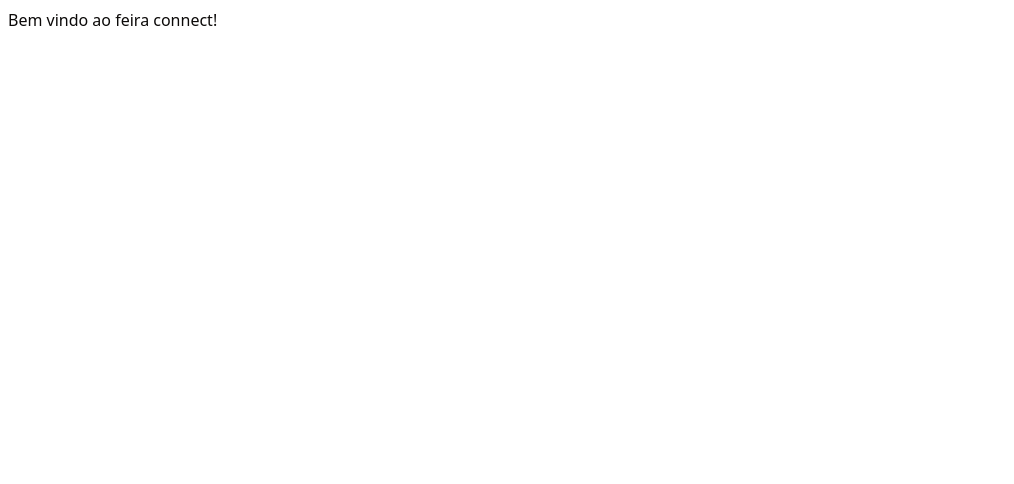
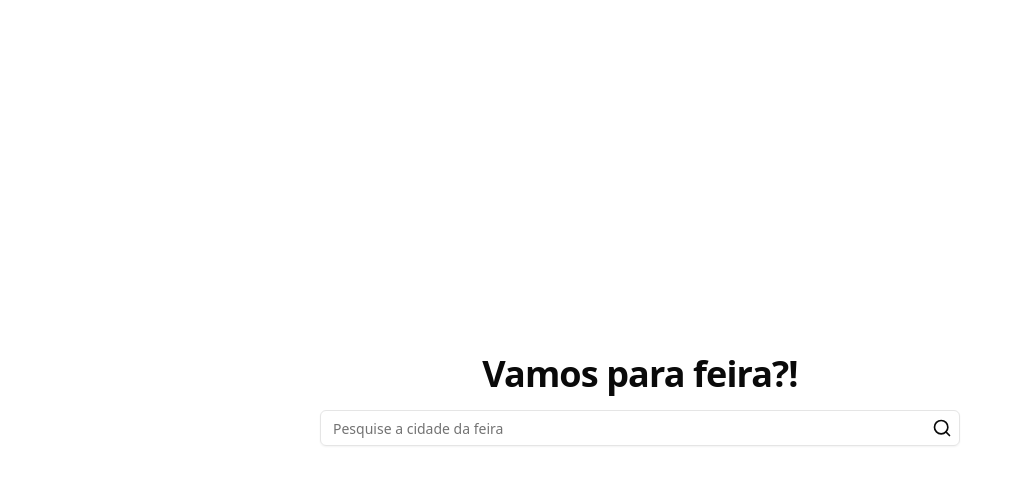
Before and after one commit to Poggioli/FeiraConnect, a React (Vite) app: page / in a window 1280 px wide. Shown: the top 484 px of the page, without its empty margins (0-1014 px from the left). Built offline with nearby package versions, Linux system fonts and the light colour scheme.

Commit message:
feat: start search bar

```diff
--- a/package.json
+++ b/package.json
@@ -12,9 +12,11 @@
   },
   "dependencies": {
     "@radix-ui/react-icons": "^1.3.0",
+    "@radix-ui/react-slot": "^1.0.2",
     "@tanstack/react-router": "^1.19.1",
     "class-variance-authority": "^0.7.0",
     "clsx": "^2.1.0",
+    "lucide-react": "^0.356.0",
     "react": "^18.2.0",
     "react-dom": "^18.2.0",
     "tailwind-merge": "^2.2.1",
--- /dev/null
+++ b/src/components/IndexSearchBar/IndexSearchBar.tsx
@@ -0,0 +1,18 @@
+import { FC } from "react";
+import { IndexSearchBarProps } from "./types";
+import { useIndexSearchBar } from "./useIndexSearchBar";
+import { Input } from "@/components/ui/input";
+import { SearchIcon } from "lucide-react";
+
+export const IndexSearchBar: FC<IndexSearchBarProps> = () => {
+
+  const hook = useIndexSearchBar();
+  console.log({ hook })
+
+  return (
+    <div className="relative w-full max-w-screen-sm">
+      <Input className="pr-8" placeholder="Pesquise a cidade da feira" type="autocomplete" />
+      <SearchIcon className="w-5 h-5 absolute right-2 top-2" />
+    </div>
+  );
+};
--- /dev/null
+++ b/src/components/IndexSearchBar/index.tsx
@@ -0,0 +1,3 @@
+export * from './IndexSearchBar';
+export * from './useIndexSearchBar';
+export * from './types';
--- /dev/null
+++ b/src/components/IndexSearchBar/types.ts
@@ -0,0 +1 @@
+export type IndexSearchBarProps = {};
--- /dev/null
+++ b/src/components/IndexSearchBar/useIndexSearchBar.ts
@@ -0,0 +1,3 @@
+export function useIndexSearchBar() {
+  return null;
+}
--- /dev/null
+++ b/src/components/ui/button.tsx
@@ -0,0 +1,57 @@
+import * as React from "react"
+import { Slot } from "@radix-ui/react-slot"
+import { cva, type VariantProps } from "class-variance-authority"
+
+import { cn } from "@/lib/utils"
+
+const buttonVariants = cva(
+  "inline-flex items-center justify-center whitespace-nowrap rounded-md text-sm font-medium transition-colors focus-visible:outline-none focus-visible:ring-1 focus-visible:ring-ring disabled:pointer-events-none disabled:opacity-50",
+  {
+    variants: {
+      variant: {
+        default:
+          "bg-primary text-primary-foreground shadow hover:bg-primary/90",
+        destructive:
+          "bg-destructive text-destructive-foreground shadow-sm hover:bg-destructive/90",
+        outline:
+          "border border-input bg-background shadow-sm hover:bg-accent hover:text-accent-foreground",
+        secondary:
+          "bg-secondary text-secondary-foreground shadow-sm hover:bg-secondary/80",
+        ghost: "hover:bg-accent hover:text-accent-foreground",
+        link: "text-primary underline-offset-4 hover:underline",
+      },
+      size: {
+        default: "h-9 px-4 py-2",
+        sm: "h-8 rounded-md px-3 text-xs",
+        lg: "h-10 rounded-md px-8",
+        icon: "h-9 w-9",
+      },
+    },
+    defaultVariants: {
+      variant: "default",
+      size: "default",
+    },
+  }
+)
+
+export interface ButtonProps
+  extends React.ButtonHTMLAttributes<HTMLButtonElement>,
+    VariantProps<typeof buttonVariants> {
+  asChild?: boolean
+}
+
+const Button = React.forwardRef<HTMLButtonElement, ButtonProps>(
+  ({ className, variant, size, asChild = false, ...props }, ref) => {
+    const Comp = asChild ? Slot : "button"
+    return (
+      <Comp
+        className={cn(buttonVariants({ variant, size, className }))}
+        ref={ref}
+        {...props}
+      />
+    )
+  }
+)
+Button.displayName = "Button"
+
+export { Button, buttonVariants }
--- /dev/null
+++ b/src/components/ui/input.tsx
@@ -0,0 +1,25 @@
+import * as React from "react"
+
+import { cn } from "@/lib/utils"
+
+export interface InputProps
+  extends React.InputHTMLAttributes<HTMLInputElement> {}
+
+const Input = React.forwardRef<HTMLInputElement, InputProps>(
+  ({ className, type, ...props }, ref) => {
+    return (
+      <input
+        type={type}
+        className={cn(
+          "flex h-9 w-full rounded-md border border-input bg-transparent px-3 py-1 text-sm shadow-sm transition-colors file:border-0 file:bg-transparent file:text-sm file:font-medium placeholder:text-muted-foreground focus-visible:outline-none focus-visible:ring-1 focus-visible:ring-ring disabled:cursor-not-allowed disabled:opacity-50",
+          className
+        )}
+        ref={ref}
+        {...props}
+      />
+    )
+  }
+)
+Input.displayName = "Input"
+
+export { Input }
--- a/src/index.css
+++ b/src/index.css
@@ -5,47 +5,47 @@
 @layer base {
   :root {
     --background: 0 0% 100%;
-    --foreground: 20 14.3% 4.1%;
+    --foreground: 0 0% 3.9%;
     --card: 0 0% 100%;
-    --card-foreground: 20 14.3% 4.1%;
+    --card-foreground: 0 0% 3.9%;
     --popover: 0 0% 100%;
-    --popover-foreground: 20 14.3% 4.1%;
-    --primary: 24.6 95% 53.1%;
-    --primary-foreground: 60 9.1% 97.8%;
-    --secondary: 60 4.8% 95.9%;
-    --secondary-foreground: 24 9.8% 10%;
-    --muted: 60 4.8% 95.9%;
-    --muted-foreground: 25 5.3% 44.7%;
-    --accent: 60 4.8% 95.9%;
-    --accent-foreground: 24 9.8% 10%;
+    --popover-foreground: 0 0% 3.9%;
+    --primary: 0 0% 9%;
+    --primary-foreground: 0 0% 98%;
+    --secondary: 0 0% 96.1%;
+    --secondary-foreground: 0 0% 9%;
+    --muted: 0 0% 96.1%;
+    --muted-foreground: 0 0% 45.1%;
+    --accent: 0 0% 96.1%;
+    --accent-foreground: 0 0% 9%;
     --destructive: 0 84.2% 60.2%;
-    --destructive-foreground: 60 9.1% 97.8%;
-    --border: 20 5.9% 90%;
-    --input: 20 5.9% 90%;
-    --ring: 24.6 95% 53.1%;
+    --destructive-foreground: 0 0% 98%;
+    --border: 0 0% 89.8%;
+    --input: 0 0% 89.8%;
+    --ring: 0 0% 3.9%;
     --radius: 0.5rem;
   }
 
   .dark {
-    --background: 20 14.3% 4.1%;
-    --foreground: 60 9.1% 97.8%;
-    --card: 20 14.3% 4.1%;
-    --card-foreground: 60 9.1% 97.8%;
-    --popover: 20 14.3% 4.1%;
-    --popover-foreground: 60 9.1% 97.8%;
-    --primary: 20.5 90.2% 48.2%;
-    --primary-foreground: 60 9.1% 97.8%;
-    --secondary: 12 6.5% 15.1%;
-    --secondary-foreground: 60 9.1% 97.8%;
-    --muted: 12 6.5% 15.1%;
-    --muted-foreground: 24 5.4% 63.9%;
-    --accent: 12 6.5% 15.1%;
-    --accent-foreground: 60 9.1% 97.8%;
-    --destructive: 0 72.2% 50.6%;
-    --destructive-foreground: 60 9.1% 97.8%;
-    --border: 12 6.5% 15.1%;
-    --input: 12 6.5% 15.1%;
-    --ring: 20.5 90.2% 48.2%;
+    --background: 0 0% 3.9%;
+    --foreground: 0 0% 98%;
+    --card: 0 0% 3.9%;
+    --card-foreground: 0 0% 98%;
+    --popover: 0 0% 3.9%;
+    --popover-foreground: 0 0% 98%;
+    --primary: 0 0% 98%;
+    --primary-foreground: 0 0% 9%;
+    --secondary: 0 0% 14.9%;
+    --secondary-foreground: 0 0% 98%;
+    --muted: 0 0% 14.9%;
+    --muted-foreground: 0 0% 63.9%;
+    --accent: 0 0% 14.9%;
+    --accent-foreground: 0 0% 98%;
+    --destructive: 0 62.8% 30.6%;
+    --destructive-foreground: 0 0% 98%;
+    --border: 0 0% 14.9%;
+    --input: 0 0% 14.9%;
+    --ring: 0 0% 83.1%;
   }
 }
 
@@ -57,3 +57,7 @@
     @apply bg-background text-foreground;
   }
 }
+
+html, body, #root {
+  height: 100%;
+}
--- a/src/routes/index.lazy.tsx
+++ b/src/routes/index.lazy.tsx
@@ -1,3 +1,4 @@
+import { IndexSearchBar } from '@/components/IndexSearchBar'
 import { createLazyFileRoute } from '@tanstack/react-router'
 
 export const Route = createLazyFileRoute('/')({
@@ -6,8 +7,9 @@
 
 function Index() {
   return (
-    <div className="p-2">
-      <h3>Bem vindo ao feira connect!</h3>
+    <div className="p-4 md:p-8 h-full w-full flex flex-col gap-4 justify-center items-center max-w-screen-md m-auto">
+      <h1 className='scroll-m-20 text-3xl font-extrabold tracking-tight lg:text-4xl'>Vamos para feira?!</h1>
+      <IndexSearchBar />
     </div>
   )
 }
```
Also changed, not shown: components.json, 1 other file (tests, documents, lock files or other folders).
